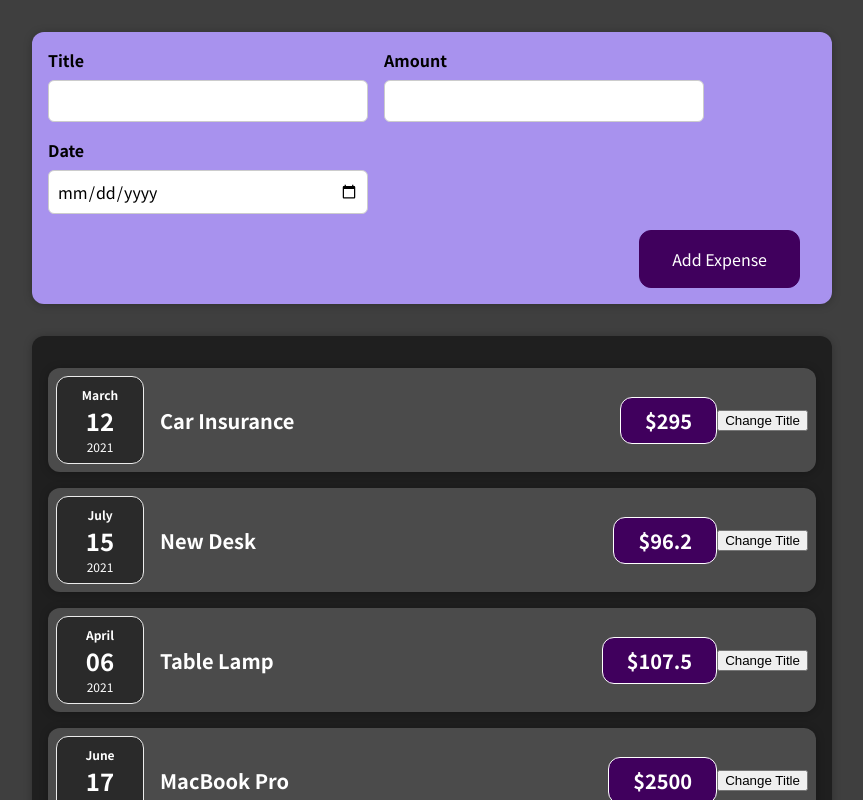
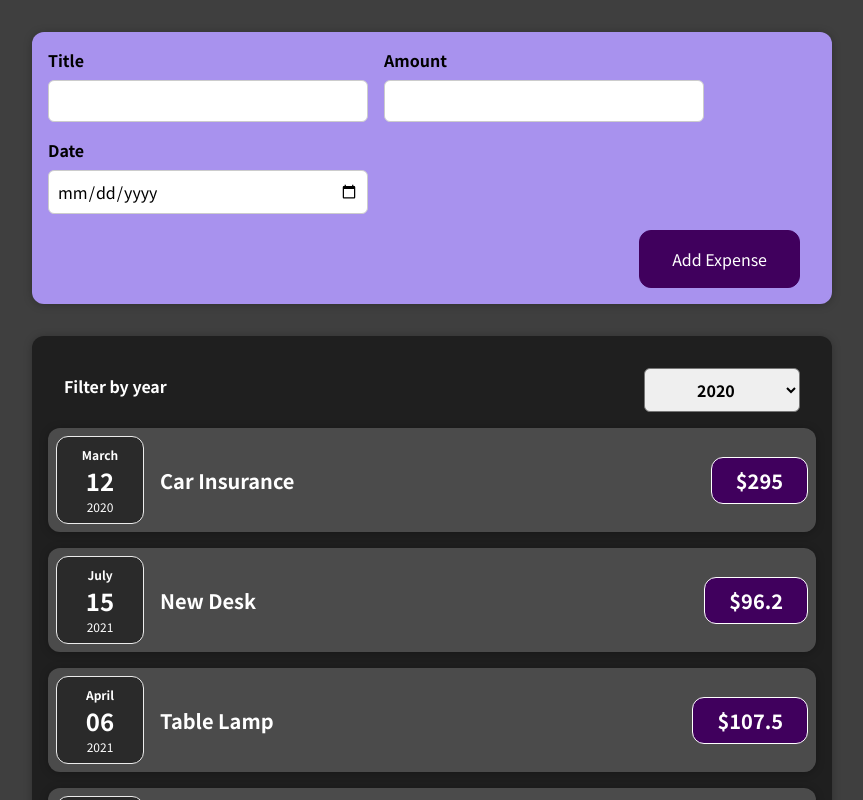
Before and after one commit to 517-JY/React-Complete-Guide, a React (Create React App) app in the folder 01-starting-setup/: page / in a window 1280 px wide. Shown: the top 800 px of the page, without its empty margins (208-1071 px from the left). Built offline with nearby package versions, Linux system fonts and the light colour scheme.

Commit message:
added a dropdown controller component

```diff
--- a/01-starting-setup/src/App.js
+++ b/01-starting-setup/src/App.js
@@ -8,7 +8,7 @@
       id: "e1",
       title: "Car Insurance",
       amount: 295,
-      date: new Date(2021, 2, 12),
+      date: new Date(2020, 2, 12),
     },
     {
       id: "e2",
--- a/01-starting-setup/src/components/Expenses/ExpenseItem.js
+++ b/01-starting-setup/src/components/Expenses/ExpenseItem.js
@@ -11,21 +11,21 @@
   // And it's always the case
   // that the first element is the current state value.
   // And the second element is a function for updating that.
-  const [title, setTitle] = useState(props.title);
-  // console.log("ExpenseItem evaluted by React");
+  // const [title, setTitle] = useState(props.title);
+  // // console.log("ExpenseItem evaluted by React");
 
-  const clickHandler = () => {
-    setTitle("Updated!");
-    console.log(title);
-  };
+  // const clickHandler = () => {
+  //   setTitle("Updated!");
+  //   console.log(title);
+  // };
   return (
     <Card className="expense-item">
       <ExpenseDate date={props.date} />
       <div className="expense-item__description">
-        <h2>{title}</h2>
+        <h2>{props.title}</h2>
         <div className="expense-item__price">${props.amount}</div>
       </div>
-      <button onClick={clickHandler}>Change Title</button>
+      {/* <button onClick={clickHandler}>Change Title</button> */}
     </Card>
   );
 }
--- a/01-starting-setup/src/components/Expenses/Expenses.js
+++ b/01-starting-setup/src/components/Expenses/Expenses.js
@@ -1,11 +1,22 @@
-import React from "react";
+import React, { useState } from "react";
 import ExpenseItem from "./ExpenseItem";
 import Card from "../UI/Card";
+import ExpensesFilter from "./ExpensesFilter";
 import "./Expenses.css";
 
 const Expenses = (props) => {
+  const [filteredYear, setFilteredYear] = useState("2020");
+
+  const filterChangeHandler = (selectedYear) => {
+    setFilteredYear(selectedYear);
+  };
+
   return (
     <Card className="expenses">
+      <ExpensesFilter
+        selected={filteredYear}
+        onChangeFilter={filterChangeHandler}
+      />
       <ExpenseItem
         title={props.items[0].title}
         amount={props.items[0].amount}
--- /dev/null
+++ b/01-starting-setup/src/components/Expenses/ExpensesFilter.css
@@ -0,0 +1,24 @@
+.expenses-filter {
+  color: white;
+  padding: 0 1rem;
+}
+
+.expenses-filter__control {
+  display: flex;
+  width: 100%;
+  align-items: center;
+  justify-content: space-between;
+  margin: 1rem 0;
+}
+
+.expenses-filter label {
+  font-weight: bold;
+  margin-bottom: 0.5rem;
+}
+
+.expenses-filter select {
+  font: inherit;
+  padding: 0.5rem 3rem;
+  font-weight: bold;
+  border-radius: 6px;
+}
--- /dev/null
+++ b/01-starting-setup/src/components/Expenses/ExpensesFilter.js
@@ -0,0 +1,25 @@
+import React from "react";
+
+import "./ExpensesFilter.css";
+
+const ExpensesFilter = (props) => {
+  const dropdownChangeHandler = (event) => {
+    props.onChangeFilter(event.target.value);
+  };
+
+  return (
+    <div className="expenses-filter">
+      <div className="expenses-filter__control">
+        <label>Filter by year</label>
+        <select value={props.selected} onChange={dropdownChangeHandler}>
+          <option value="2022">2022</option>
+          <option value="2021">2021</option>
+          <option value="2020">2020</option>
+          <option value="2019">2019</option>
+        </select>
+      </div>
+    </div>
+  );
+};
+
+export default ExpensesFilter;
--- a/01-starting-setup/src/components/NewExpense/ExpenseForm.js
+++ b/01-starting-setup/src/components/NewExpense/ExpenseForm.js
@@ -1,6 +1,4 @@
-import React from "react";
-import { useState } from "react/cjs/react.development";
-import NewExpense from "./NewExpense";
+import React, { useState } from "react";
 import "./ExpenseForm.css";
 
 const ExpenseForm = (props) => {
--- a/01-starting-setup/src/components/NewExpense/NewExpense.js
+++ b/01-starting-setup/src/components/NewExpense/NewExpense.js
@@ -9,7 +9,7 @@
       id: Math.random().toString(),
     };
     props.onAddExpense(expenseData);
-    console.log(expenseData);
+    // console.log(expenseData);
   };
   return (
     <div className="new-expense">
```
Also changed, not shown: 1 other file (tests, documents, lock files or other folders).
